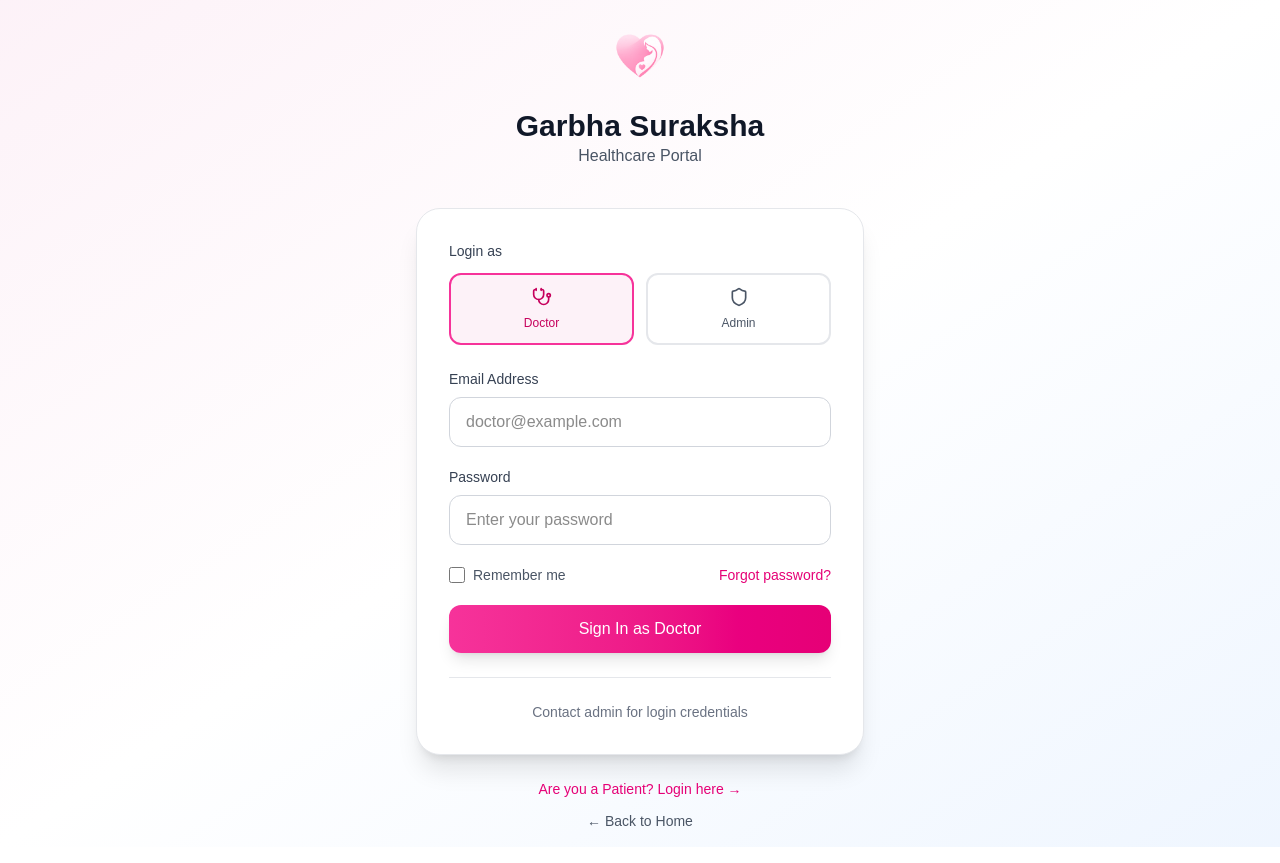
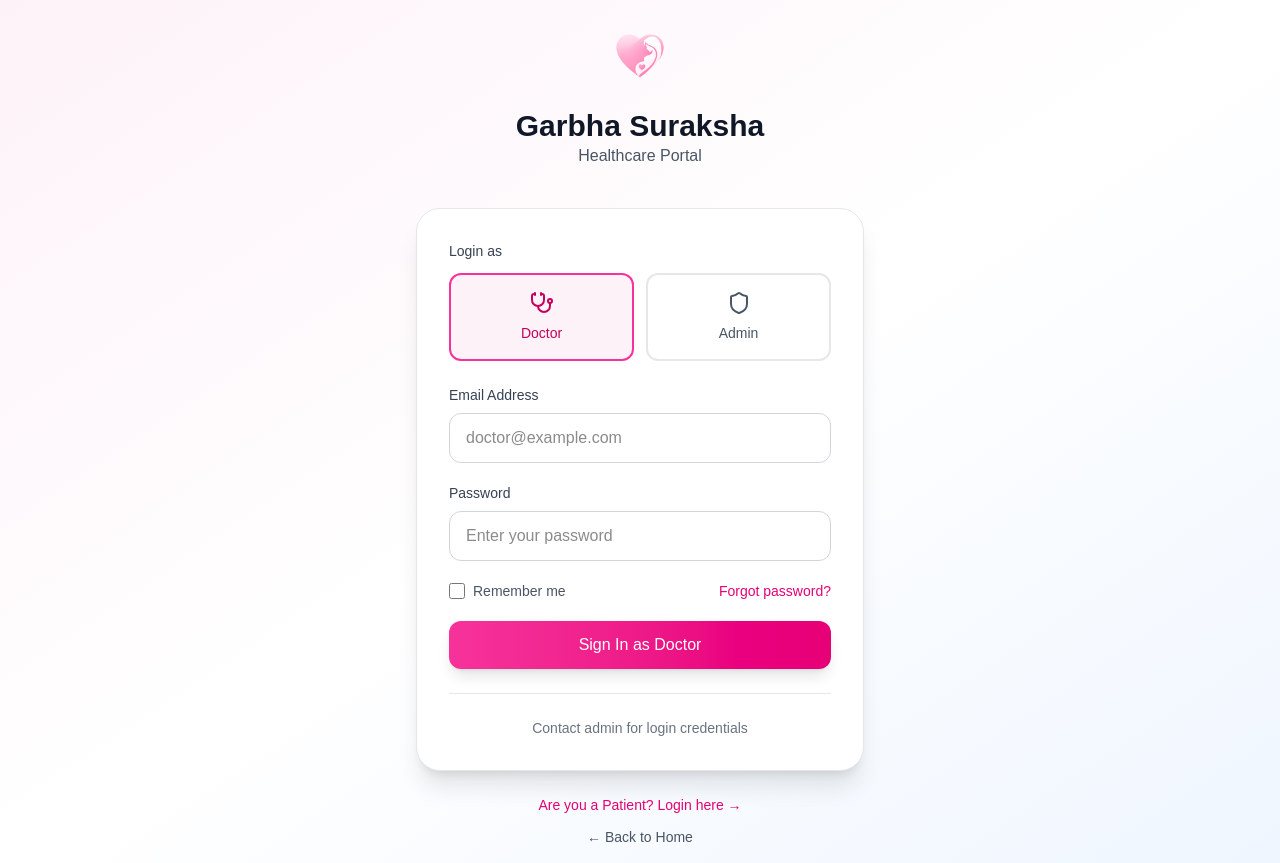
Before and after one commit to garbhasuraksha/garbha-suraksha-app, a Next.js app: page /dashboard/login in a window 1280 px wide. Built offline with nearby package versions, Linux system fonts and the light colour scheme; no server answers.

Commit message:
Fix Admin button - simplify role selection

```diff
--- a/app/dashboard/login/page.tsx
+++ b/app/dashboard/login/page.tsx
@@ -72,29 +72,30 @@ export default function LoginPage() {
               Login as
             </label>
             <div className="grid grid-cols-2 gap-3">
-              {roles.map((role) => {
-                const Icon = role.icon;
-                const isSelected = selectedRole === role.id;
-                return (
               <button
-                    key={role.id}
                 type="button"
-                    onClick={() => setSelectedRole(role.id)}
-                    className={`p-3 rounded-xl border-2 transition-all flex flex-col items-center gap-2 ${
-                      isSelected
-                        ? role.color === 'pink'
+                onClick={() => setSelectedRole('doctor')}
+                className={`p-4 rounded-xl border-2 transition-all flex flex-col items-center gap-2 ${
+                  selectedRole === 'doctor'
                     ? 'border-pink-500 bg-pink-50 text-pink-700'
-                          : role.color === 'blue'
-                          ? 'border-blue-500 bg-blue-50 text-blue-700'
-                          : 'border-purple-500 bg-purple-50 text-purple-700'
                     : 'border-gray-200 hover:border-gray-300 text-gray-600'
                 }`}
               >
-                    <Icon className="w-5 h-5" />
-                    <span className="text-xs font-medium">{role.label}</span>
+                <Stethoscope className="w-6 h-6" />
+                <span className="text-sm font-medium">Doctor</span>
               </button>
-                );
-              })}
+              <button
+                type="button"
+                onClick={() => setSelectedRole('admin')}
+                className={`p-4 rounded-xl border-2 transition-all flex flex-col items-center gap-2 ${
+                  selectedRole === 'admin'
+                    ? 'border-purple-500 bg-purple-50 text-purple-700'
+                    : 'border-gray-200 hover:border-gray-300 text-gray-600'
+                }`}
+              >
+                <Shield className="w-6 h-6" />
+                <span className="text-sm font-medium">Admin</span>
+              </button>
             </div>
           </div>
 
```
Lines whose indentation alone changed are shown as unchanged.
